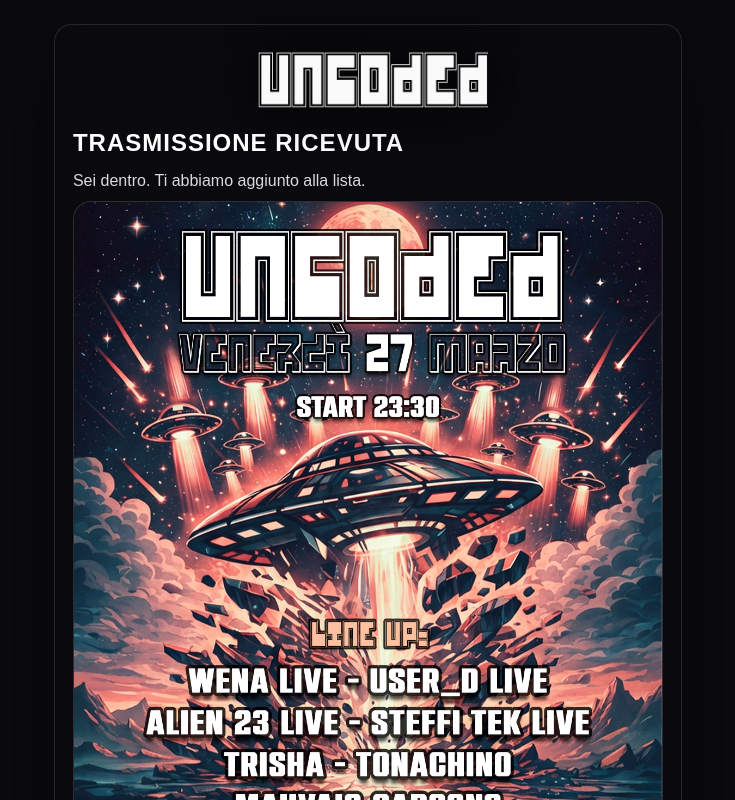
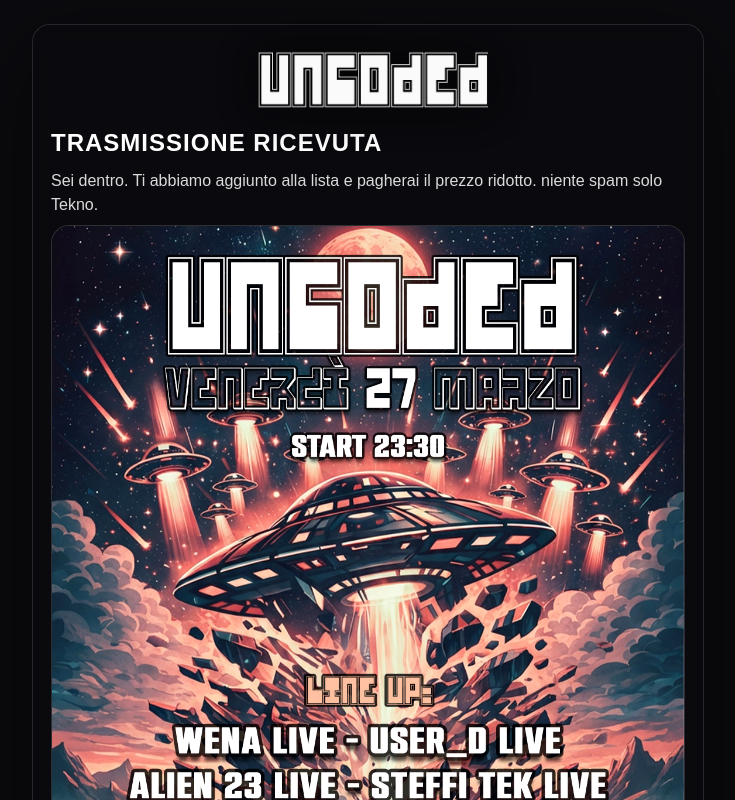
Before and after one commit to melatonina-studio/rsvp-site, a Next.js app: page /join in a window 1280 px wide. Shown: the top 800 px of the page, without its empty margins (272-1007 px from the left). Built offline with nearby package versions, Linux system fonts and the light colour scheme.

Commit message:
Add glitch animation to title

```diff
--- a/app/join/page.tsx
+++ b/app/join/page.tsx
@@ -58,7 +58,7 @@ function JoinContent() {
           </div>
 
           <h1 className={styles.title}>TRASMISSIONE RICEVUTA</h1>
-          <p className={styles.subtitle}>Sei dentro. Ti abbiamo aggiunto alla lista.</p>
+          <p className={styles.subtitle}>Sei dentro. Ti abbiamo aggiunto alla lista e pagherai il prezzo ridotto. niente spam solo Tekno.</p>
           <div className={styles.posterWrap}>
             <Image
               src="/cover-planet.jpg"
```
